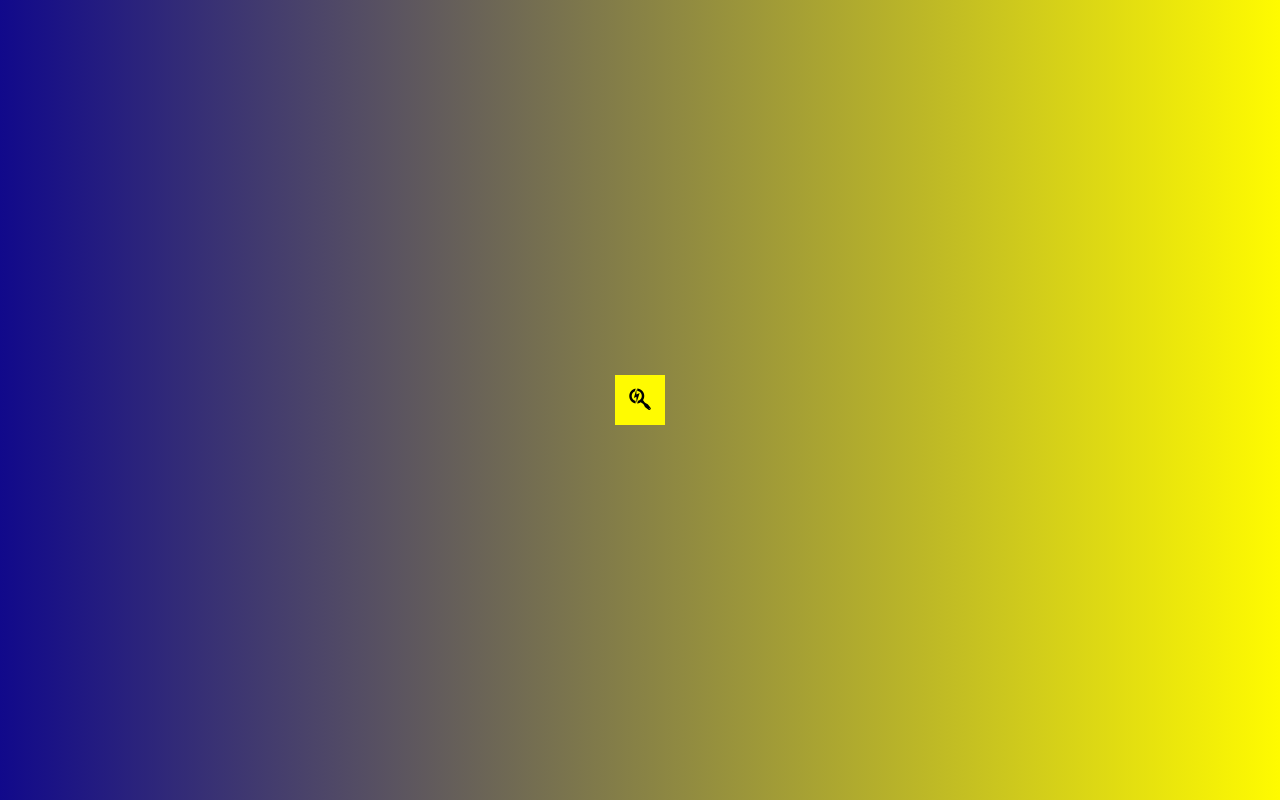
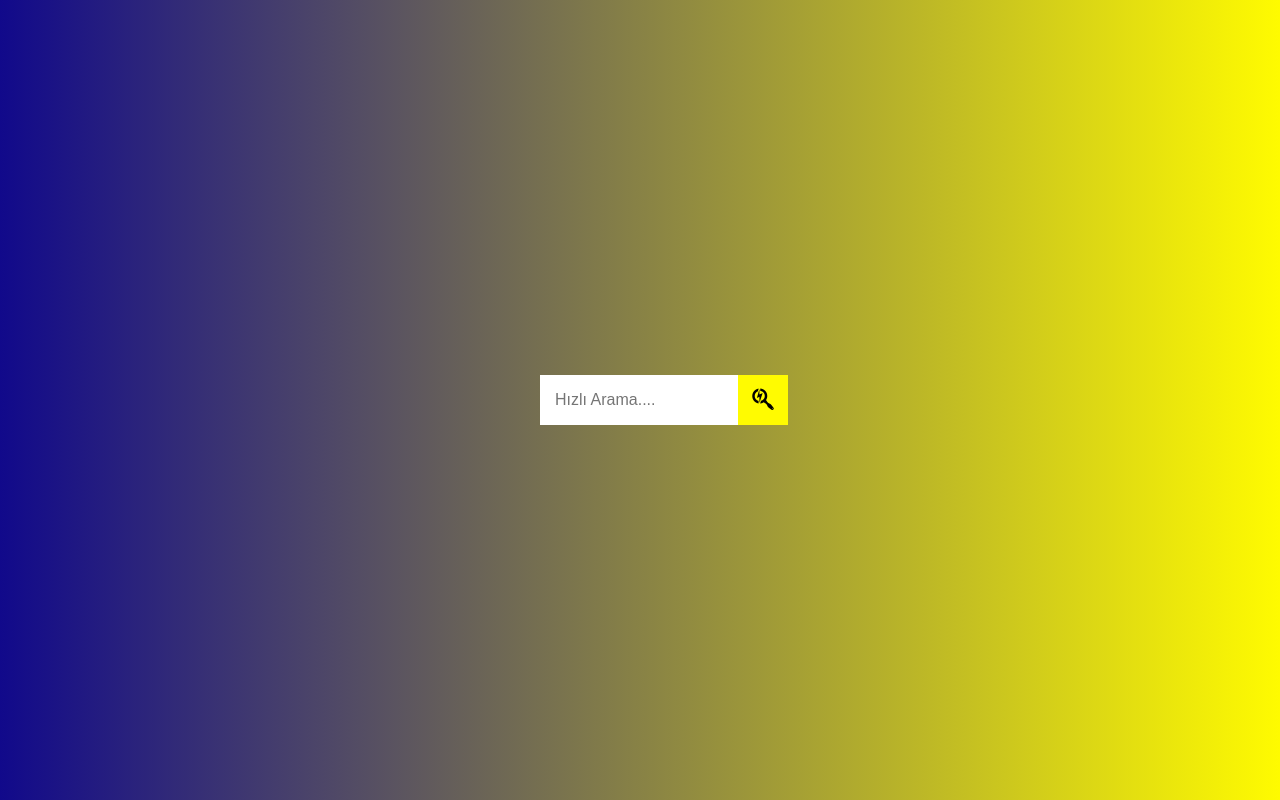
Before and after one commit to furkanturkerr/14-projects-in-14-days, a plain HTML site: page Project-4/index.html in a window 1280 px wide. Both pictures are taken after a click on the button 640 px from the left and 400 px from the top of the page. Drawn offline with Linux system fonts and the light colour scheme.

Commit message:
Project-4 Js

```diff
--- a/Project-4/app.js
+++ b/Project-4/app.js
@@ -0,0 +1,8 @@
+const ac = document.querySelector(".btn");
+const search = document.querySelector(".search");
+const input = document.querySelector(".input")
+
+ac.addEventListener("click", () =>{
+    search.classList.toggle("active");
+    input.focus()
+})
--- a/Project-4/style.css
+++ b/Project-4/style.css
@@ -24,16 +24,16 @@ body {
     font-size: 16px;
     padding: 15px;
     height: 50px;
-    transform: width 0.3s ease;
+    transition: width 0.3s ease;
 }
 
-.btn{
+.btn {
     position: absolute;
     width: 50px;
     height: 50px;
     top: 0;
     left: 0;
-    background-color:rgb(255, 251,1);
+    background-color: rgb(255, 251, 1);
     border: 0;
     color: #000000;
     transition: transform 0.3s ease;
@@ -42,14 +42,14 @@ body {
 }
 
 .input:focus,
-.btn:focus{
+.btn:focus {
     outline: none;
 }
 
-.search.active .input{
+.search.active .input {
     width: 200px;
 }
 
-.search.search.active .btn{
+.search.active .btn {
     transform: translateX(198px);
 }
```
